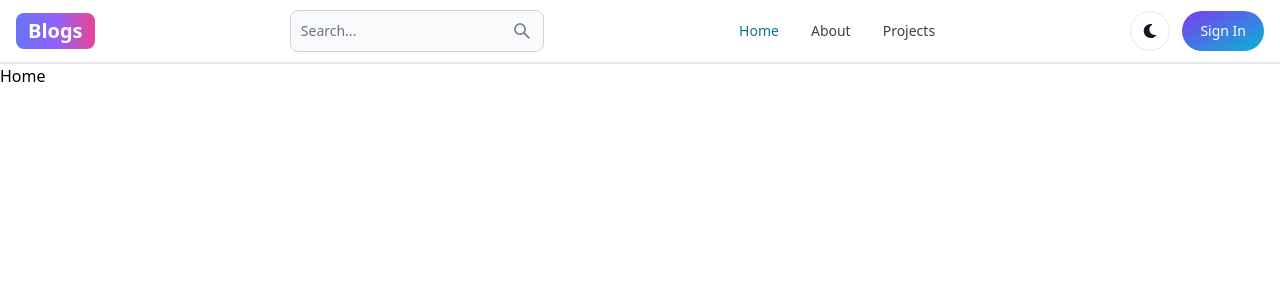
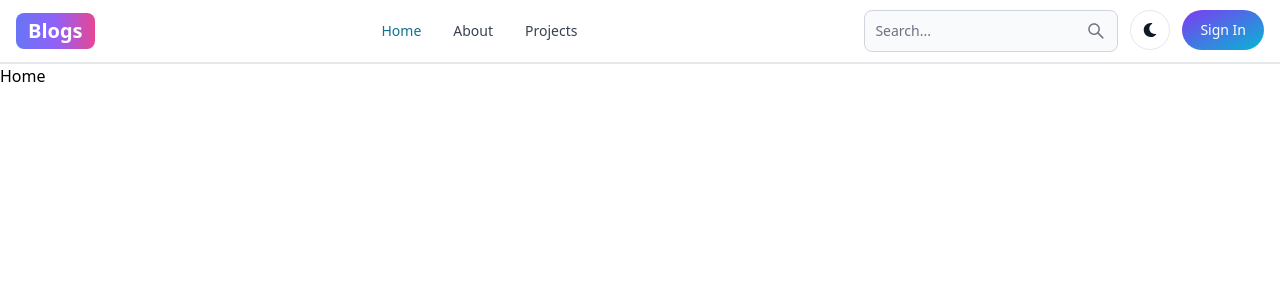
Before and after one commit to abhaychauhan8802/Blog, a React (Vite) app in the folder client/: page / in a window 1280 px wide. Shown: the top 300 px of the page. Built offline with nearby package versions, Linux system fonts and the light colour scheme.

Commit message:
ui improvement in header section

```diff
--- a/client/src/components/Header.jsx
+++ b/client/src/components/Header.jsx
@@ -14,6 +14,8 @@ const Header = () => {
       >
         Blogs
       </Link>
+      <div className="md:order-2 flex gap-3">
+        <div>
           <form>
             <TextInput
               type="text"
@@ -22,10 +24,17 @@ const Header = () => {
               className="hidden lg:inline"
             />
           </form>
-      <Button color="gray" className="w-10 h-10 items-center lg:hidden" pill>
+
+          <Button
+            color="gray"
+            className="w-10 h-10 items-center lg:hidden"
+            pill
+          >
             <AiOutlineSearch />
           </Button>
-      <div className="flex gap-3 md:order-2">
+        </div>
+
+        <div className="flex gap-3 ">
           <Button
             color="gray"
             className="w-10 h-10 items-center hidden sm:flex"
@@ -39,6 +48,7 @@ const Header = () => {
             </Button>
           </Link>
           <Navbar.Toggle />
+        </div>
       </div>
       <Navbar.Collapse>
         <Navbar.Link as="div" active={path === "/"}>
```
Lines whose indentation alone changed are shown as unchanged.
